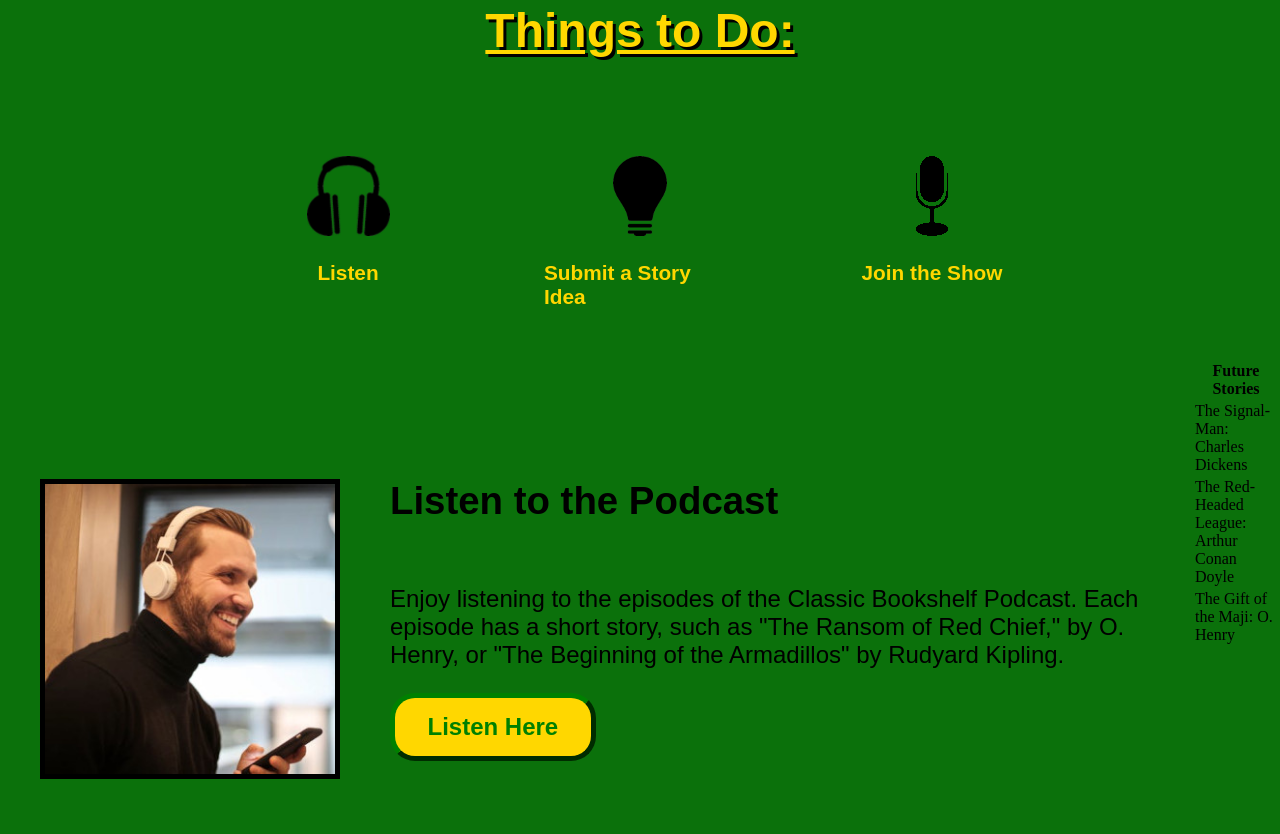
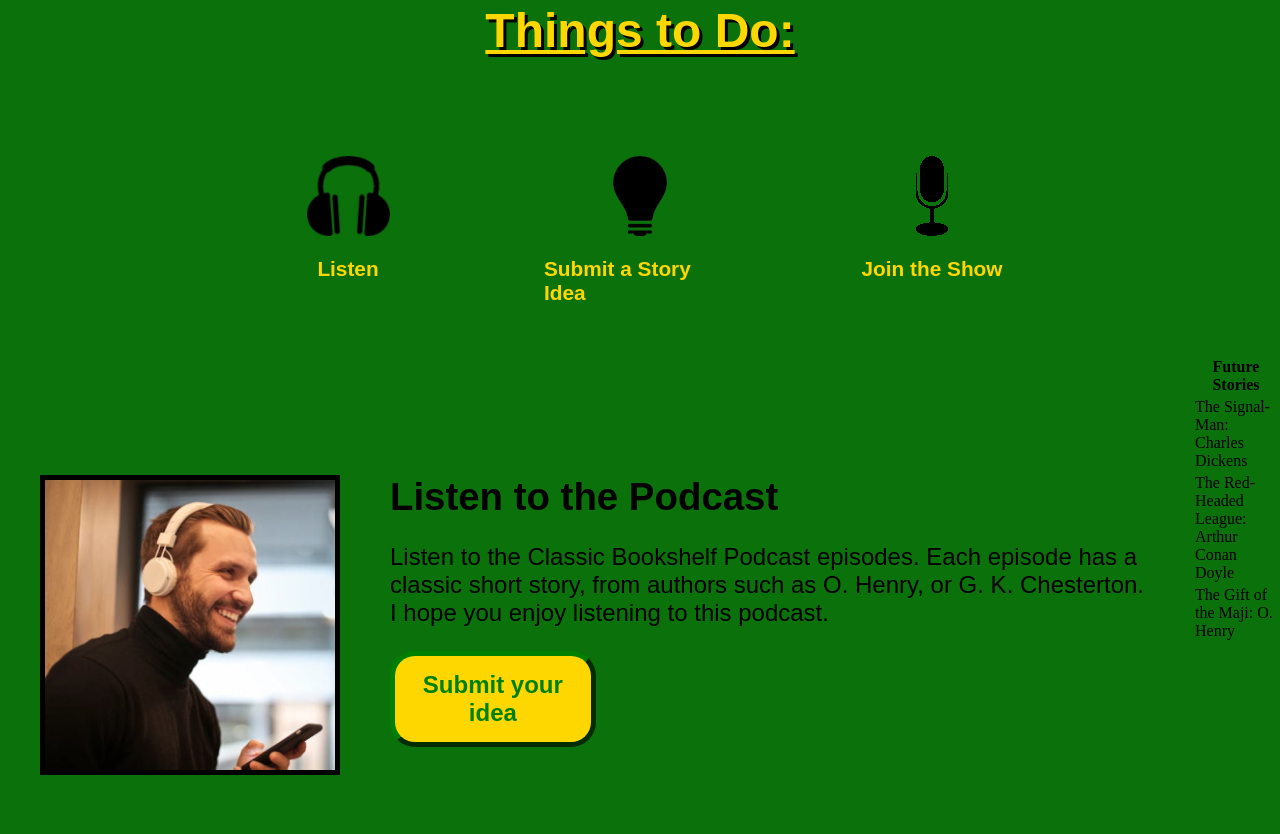
Before and after one commit to NathGitHub554/TheClassicBookshelfPodcast, a plain HTML site: page index.html in a window 1280 px wide. Shown: the part 1466-2300 px from the top of the page. Drawn offline with Linux system fonts and the light colour scheme.

Commit message:
did more work on home page and added animations on hover to the icons.

```diff
--- a/index.html
+++ b/index.html
@@ -102,7 +102,7 @@
 		         width: 30%;
 				 margin-left: 50px;
 				 margin-right: 30px;
-				 margin-top: 80px;
+				 margin-top: 10px;
 				 font-family: arial, "sans-serif";
 		         }
 
@@ -135,7 +135,8 @@
 					font-weight: bold;
 					font-size: 1.3em;}
 
-		#submit {clear: both;}
+		.title_todo {clear: both;
+		         margin-bottom: 0px;}
 
 	    .todo {display: flex;
 		       flex-direction: row;
@@ -159,10 +160,13 @@
 					  justify-content: center;}
 
 		.text {display: flex;
-		       flex-direction: column;}
+		       flex-direction: column;
+               justify-content: left;
+			   align-items: stretch;}
 
 	    .sub_cta {display: block;
-		          text-decoration: none;
+		          align-items: flex-end;
+            	  text-decoration: none;
 				  outline: 0px;
 		          width: 27%;
 				  text-align: center;
@@ -176,6 +180,76 @@
 
 		.sub_cta:hover {box-shadow: 0px 0px 20px gold;
 		                background-image: linear-gradient(gold 10%, yellow 90%);}
+
+	/*--------------------icon section--------------------------------------------*/
+
+
+	.animation:hover {height: 100px;
+	                  animation-name: wiggle;
+		              animation-duration: 1.4s;
+		              animation-iteration-count: infinite;
+		              animation-direction: alternate;
+				      box-sizing: border-box;}
+
+	@keyframes wiggle {
+
+	    0% {transform: translateY(0px);}
+
+		10% {transform: translateY(2px)}
+
+		20% {transform: translateY(4px)}
+
+		30% {transform: translateY(6px)}
+
+		40% {transform: translateY(8px)}
+
+		50% {transform: translateY(10px)}
+
+		60% {transform: translateY(8px)}
+
+		70% {transform: translateY(6px)}
+
+		80% {transform: translateY(4px)}
+
+		90% {transform: translateY(2px)}
+
+		100% {transform: translateY(0px)}
+
+		}
+
+	#headphones {display: block;
+	       width: 83px;
+	       height: 80px;
+	       background-image: url(assets/headphones.png);
+		   background-repeat: no-repeat;
+		   background-position: center center;
+		   padding: 20px;
+		   transition: background-color 0.5s;
+		   }
+
+    #headphones:hover {background-image: url(assets/headphones_gold.png);}
+
+	#lightbulb {display: block;
+	       width: 54px;
+	       height: 80px;
+	       background-image: url(assets/lightbulb.png);
+		   background-repeat: no-repeat;
+		   background-position: center center;
+		   transition: background-color 0.5s;}
+
+    #lightbulb:hover {background-image: url(assets/lightbulb_gold.png);}
+
+	#microphone {display: block;
+	       width: 40px;
+	       height: 80px;
+	       background-image: url(assets/mic.png);
+		   background-repeat: no-repeat;
+		   background-position: center center;
+		   transition: background-color 0.5s;}
+
+    #microphone:hover {background-image: url(assets/mic_gold.png);}
+
+	/*----------------------------------------------------------------------*/
 
 	    footer {clear: both;}
 
@@ -307,40 +381,40 @@
 
 	   <hr class="divider">
 
-	   <article>
+	   <article id="icons">
 	       <h3 id="todo_title">Things to Do:</h3>
 		   <section id="things_todo">
 		   <figure>
-		       <a href="#listen"><img class="todo_img" src="assets/headphones.png" alt="headphones icon"></a>
+		       <a href="#listen" id="headphones" class="animation"></a>
 			   <figcaption>Listen</figcaption>
 		   </figure>
 
 		   <figure>
-		       <a href="#submit"><img class="todo_img" src="assets/lightbulb.png" alt="lightbulb icon"></a>
+		       <a href="#submit" id="lightbulb" class="animation"></a>
 			   <figcaption>Submit a Story Idea</figcaption>
 		   </figure>
 
 		   <figure>
-		      <a href="#join"><img class="todo_img" src="assets/mic.png" alt="microphone icon"></a>
+		      <a href="#join"id="microphone" class="animation"></a>
 			  <figcaption>Join the Show</figcaption>
 		   </figure>
 		   </section>
-	   </article>
+		</article>
 
-	   <article class="todo">
-	       <img class="todo_photo" src="assets/headphones_man.jpg" alt="a smiling man wearing headphones">
-		   <section class="text">
-		        <h3 id="listen">Listen to the Podcast</h3>
-	            <p>Enjoy listening to the episodes of the Classic Bookshelf Podcast. Each episode has a short story, such as "The Ransom of Red Chief," by O. Henry, or "The Beginning of the Armadillos" by Rudyard Kipling.</p>
-		        <a class="sub_cta" href="episodes.html">Listen Here</a>
-			</section>
+		<article class="todo">
+		    <img class="todo_photo" src="assets/headphones_man.jpg" alt="man wearing headphones">
+		    <section class="text">
+		        <h3 class="title_todo">Listen to the Podcast</h3>
+	            <p class="para">Listen to the Classic Bookshelf Podcast episodes. Each episode has a classic short story, from authors such as O. Henry, or G. K. Chesterton. I hope you enjoy listening to this podcast.</p>
+		        <a class="sub_cta" href="episodes.html#form">Submit your idea</a>
+		    </section>
 		</article>
 
         <article class="todo">
 		    <img class="todo_photo" src="assets/submitting_lady.jpg" alt="a lady typing on a computer">
 		    <section class="text">
-		        <h3 id="submit">Do You Have an Idea for a Story?</h3>
-	            <p>If you have an idea for a short story I should read for a future episode, click the link and then fill out the form. If your idea is accepted, I will contact you to let you know. In the episode with that story, I will mention your name in the introduction.</p>
+		        <h3 class="title_todo">Do You Have an Idea for a Story?</h3>
+	            <p class="para">If you have an idea for a short story I should read for a future episode, click the link and then fill out the form. If your idea is accepted, I will contact you to let you know. In the episode with that story, I will mention your name in the introduction.</p>
 		        <a class="sub_cta" href="episodes.html#form">Submit your idea</a>
 		    </section>
 		</article>
@@ -348,8 +422,8 @@
 		<article class="todo">
 		    <img class="todo_photo" src="assets/podcasting_man.jpg" alt="a man podcasting">
 		    <section class="text">
-		        <h3 id="join">Join the Show: Read in an Episode</h3>
-			    <p>Do you want to read in one of <em>The Classic Bookshelf Podcast</em> episodes? To Join the Show, look at the future episodes, and choose a character you want to do. Then, follow the instructions to fill out the form and submit your audition. I will look at your audition and contact you if you have been accepted to Join the Show.</p>
+		        <h3 class="title_todo">Join the Show: Read in an Episode</h3>
+			    <p class="para">Do you want to read in one of <em>The Classic Bookshelf Podcast</em> episodes? To Join the Show, look at the future episodes, and choose a character you want to do. Then, follow the instructions to fill out the form and submit your audition. I will look at your audition and contact you if you have been accepted to Join the Show.</p>
 			    <a class="sub_cta" href="JoinTheShow.html">Join the Show</a>
 		    </section>
 		</article>
```
Also changed, not shown: Test_Img_Rollover.html (added, +40 -0 lines), assets/headphones_gold.png (added), assets/lightbulb_gold.jpg (deleted), assets/lightbulb_gold.png (added), assets/mic_gold.png (added), 3 other files.
